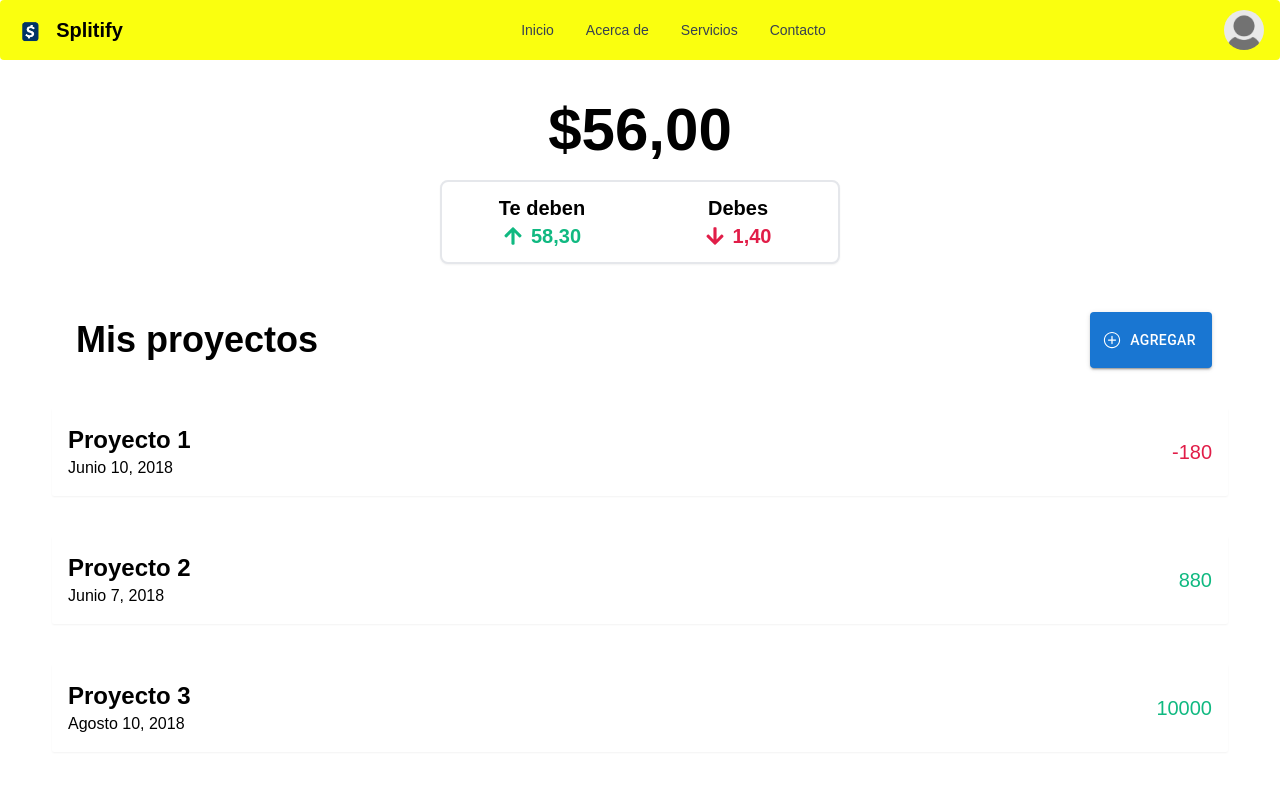
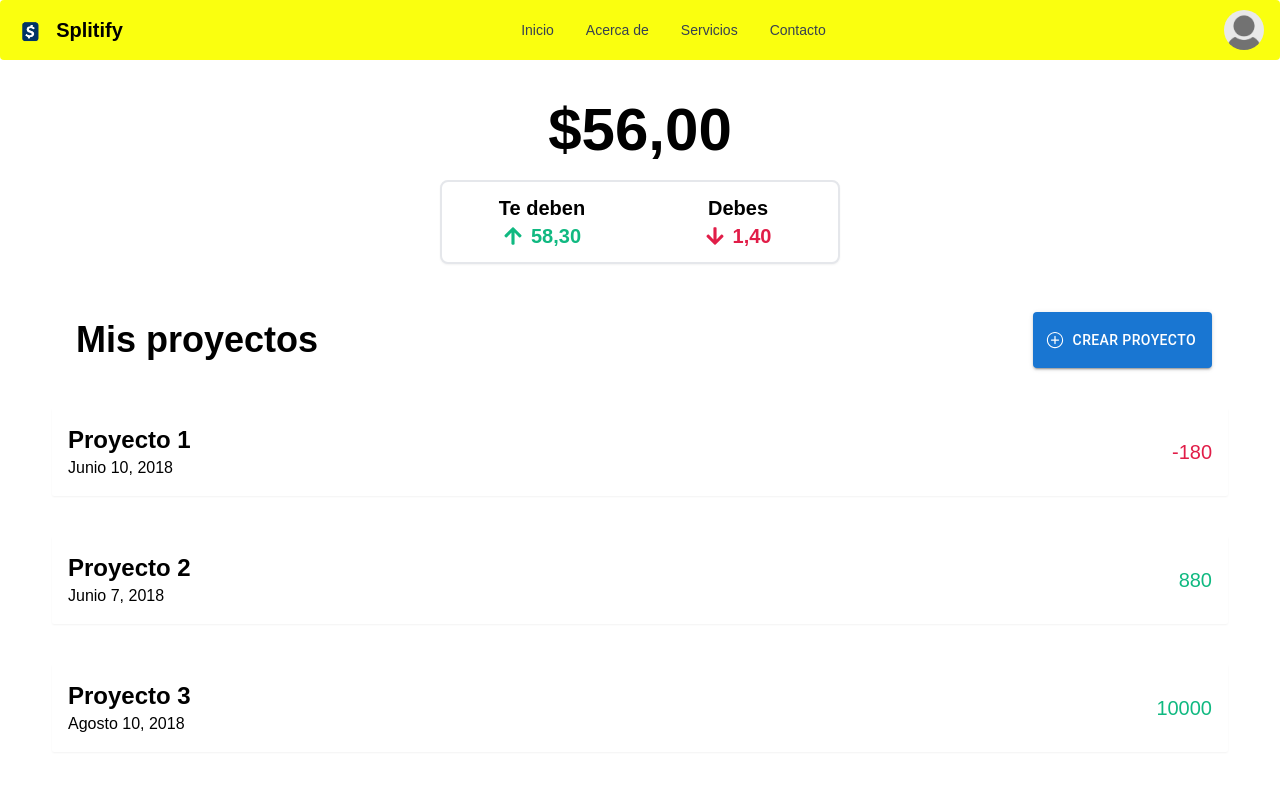
Before and after one commit to yunb12345/APITPO, a React (Create React App) app: page /board in a window 1280 px wide. Shown: the top 800 px of the page. Built offline with nearby package versions, Linux system fonts and the light colour scheme.

Commit message:
antes del merge, no hay cambios aca

```diff
--- a/src/components/transaccionGrupo.jsx
+++ b/src/components/transaccionGrupo.jsx
@@ -84,8 +84,8 @@ const TransaccionGrupo = (props) => {
                         onChange={(e) => setNewMovement({ ...newMovement, comprobante: e.target.files[0] })}
                     />
                     </Button>
-                    <Button onClick={handleAddMovement} variant="contained" sx={{ mt: 2, backgroundColor: '#FAFF0F', color: 'black' }}>
-                    Añadir
+                    <Button onClick={handleOpenImageModal} variant="contained" sx={{ mt: 2, backgroundColor: '#FAFF0F', color: 'black' }}>
+                    Añadir comprobante
                     </Button>
                 </Box>
             </Modal>
--- a/src/views/board.jsx
+++ b/src/views/board.jsx
@@ -56,7 +56,7 @@ const Board = () => {
             <div className='pb-14 relative'>
                 <div className='flex flex-col justify-between p-7 gap-4 lg:flex-row'>
                     <h1 className='text-4xl font-bold m-2 text-center lg:text-left'>Mis proyectos</h1>
-                    <Button variant="contained" startIcon={<IoIosAddCircleOutline/>}>Agregar</Button>
+                    <Button variant="contained" startIcon={<IoIosAddCircleOutline/>}>Crear Proyecto</Button>
                 </div>
                 <div className='flex flex-col gap-4'>
                 {proyectos.map((pro,index) =>
```
